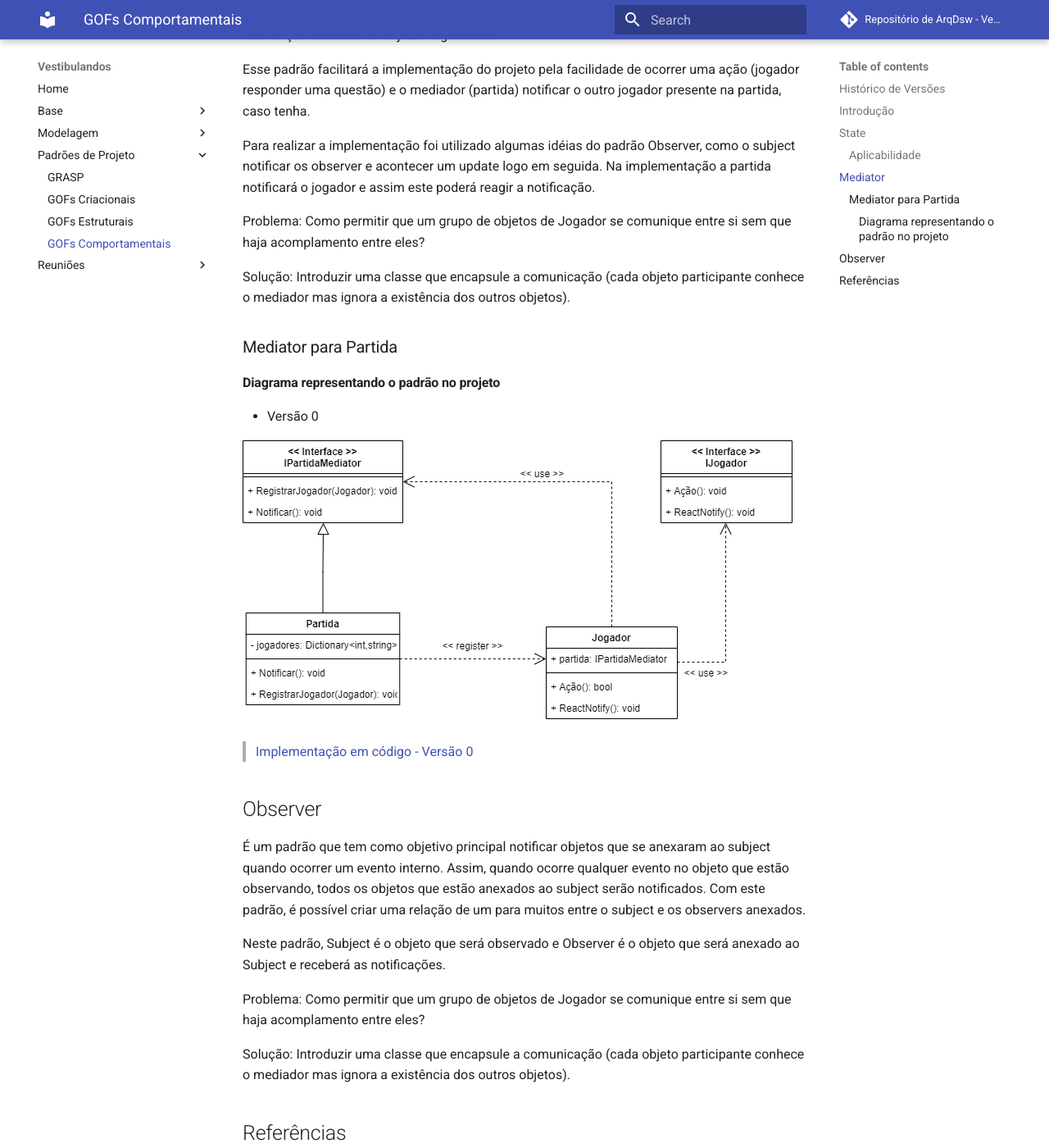
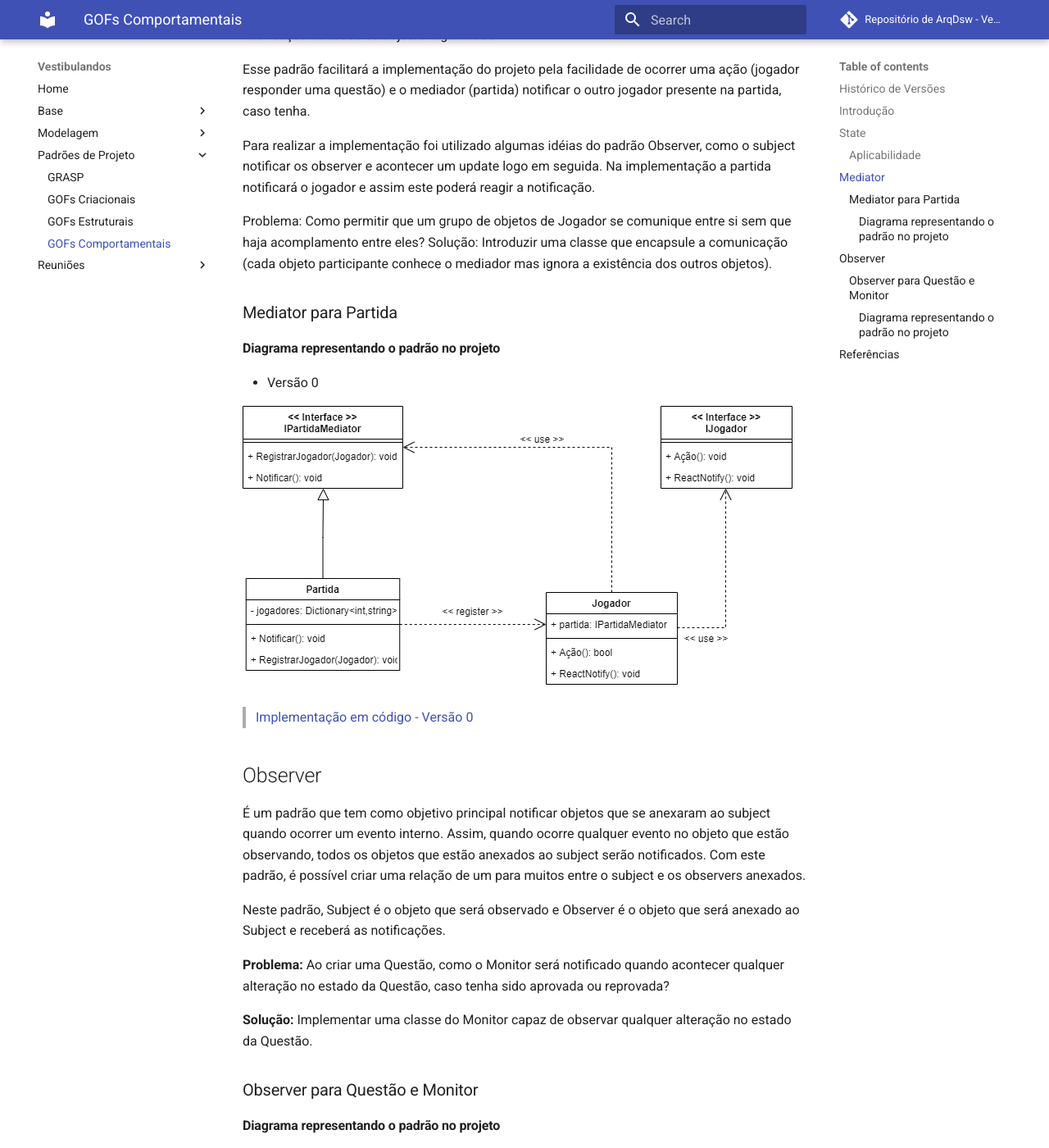
Before and after one commit to UnBArqDsw/2020.1_G4_Vestibulandos, an MkDocs documentation site: the page built from docs/padroes_de_projeto/gofs_comportamentais.md, in a window 1280 px wide and 1400 px high, scrolled down 1448 px. Shown: the whole window at 82% size. Built offline with MkDocs 1.6.1 and Material for MkDocs 9.7.7, drawn with Linux system fonts in a browser that asks for light colours; comment, search, counter and statistics services are not loaded; some of the changed text lies outside the part shown.

Commit message:
Adicionado diagrama e implementação do Observer

```diff
--- a/docs/padroes_de_projeto/gofs_comportamentais.md
+++ b/docs/padroes_de_projeto/gofs_comportamentais.md
@@ -35,7 +35,6 @@
 Para realizar a implementação foi utilizado algumas idéias do padrão Observer, como o subject notificar os observer e acontecer um update logo em seguida. Na implementação a partida notificará o jogador e assim este poderá reagir a notificação.
 
 Problema: Como permitir que um grupo de objetos de Jogador se comunique entre si sem que haja acomplamento entre eles?
-
 Solução: Introduzir uma classe que encapsule a comunicação (cada objeto participante conhece o mediador mas ignora a existência dos outros objetos).
 
 ### Mediator para Partida
@@ -52,10 +51,17 @@
 
 Neste padrão, Subject é o objeto que será observado e Observer é o objeto que será anexado ao Subject e receberá as notificações.
 
-Problema: Como permitir que um grupo de objetos de Jogador se comunique entre si sem que haja acomplamento entre eles?
+**Problema:** Ao criar uma Questão, como o Monitor será notificado quando acontecer qualquer alteração no estado da Questão, caso tenha sido aprovada ou reprovada?
 
+**Solução:** Implementar uma classe do Monitor capaz de observar qualquer alteração no estado da Questão.
 
-Solução: Introduzir uma classe que encapsule a comunicação (cada objeto participante conhece o mediador mas ignora a existência dos outros objetos).
+### Observer para Questão e Monitor
+#### Diagrama representando o padrão no projeto
+- Versão 0
+
+![MediatorPartidaDiagrama](../img/diagramas/observer_pattern_questao_v0.png)
+
+> [Implementação em código - Versão 0](./codigos/observer_questao_codigo_v0.md)
 
 
 ## Referências
```
Also changed, not shown: docs/padroes_de_projeto/codigos/observer_questao_codigo_v0.md (added, +70 -0 lines), docs/img/diagramas/observer_pattern_questao_v0.png (added).
